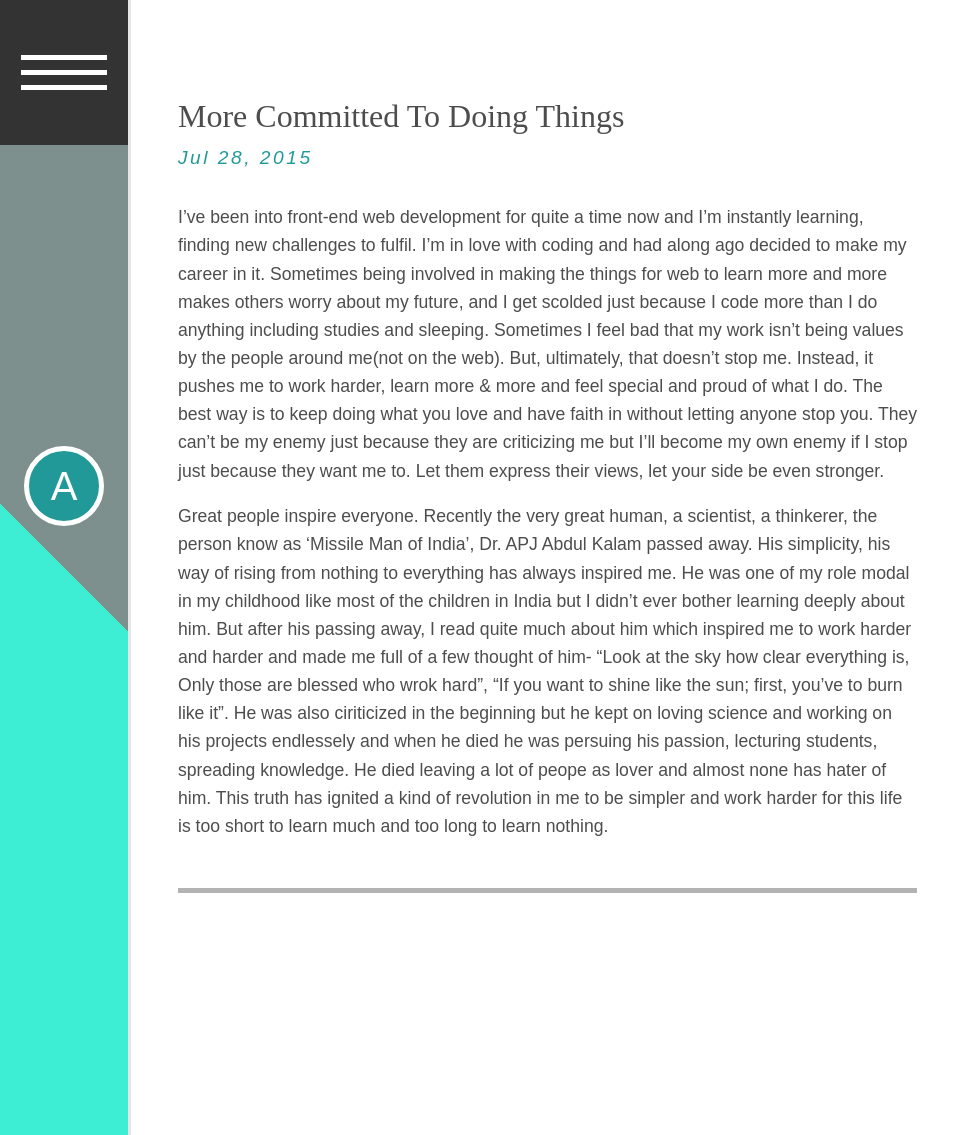
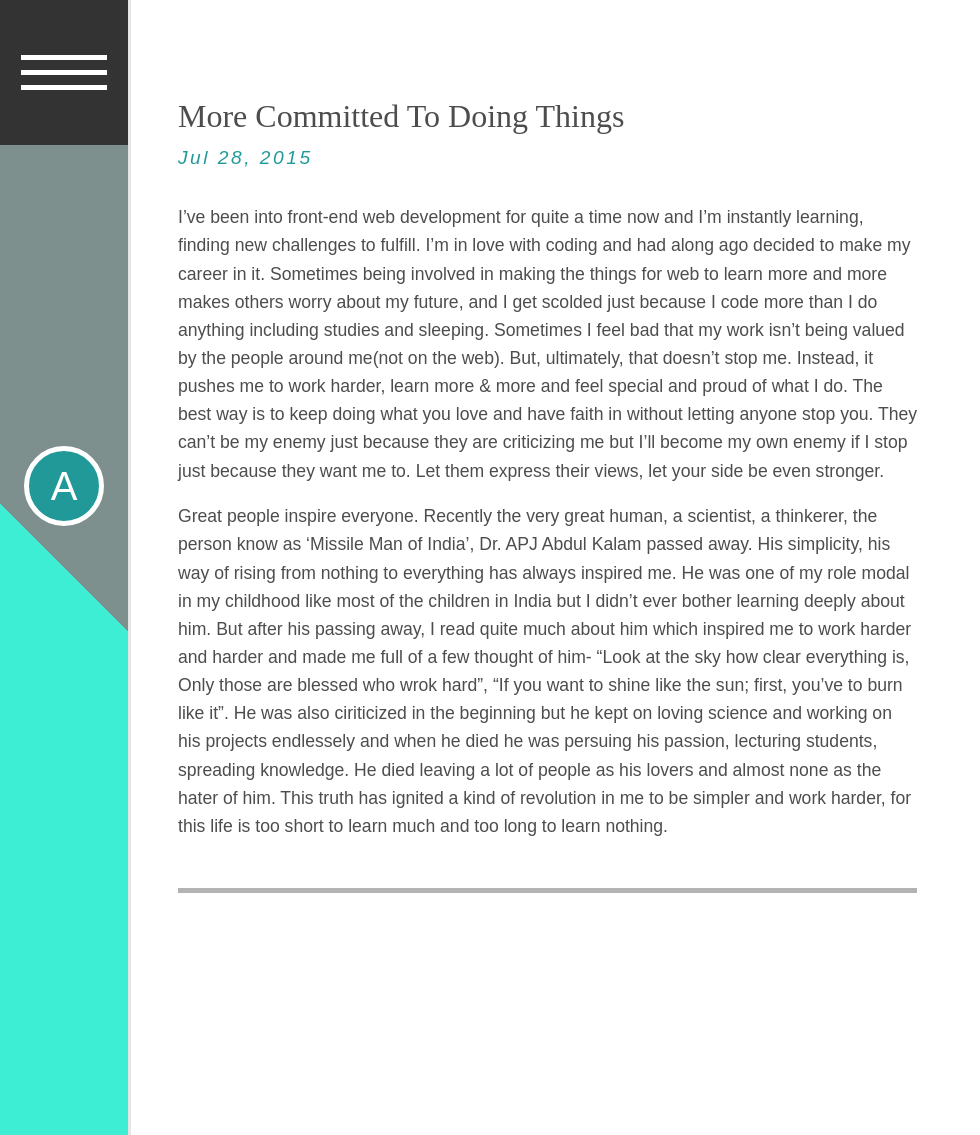
Before and after one commit to abhisack/abhisack.github.io, a Jekyll site: the page built from _posts/2015-07-28-more-commited.markdown, in a window 1280 px wide. Shown: the whole page, without its empty margins (0-980 px from the left). Built offline with Jekyll 4.4.1, drawn with Linux system fonts in a browser that asks for light colours; some web fonts are replaced; comment, search, counter and statistics services are not loaded.

Commit message:
edited on Nov 24 '15

```diff
--- a/_posts/2015-07-28-more-commited.markdown
+++ b/_posts/2015-07-28-more-commited.markdown
@@ -9,6 +9,6 @@ comments: true
 codepen: false
 ---
 
-I've been into front-end web development for quite a time now and I'm instantly learning, finding new challenges to fulfil. I'm in love with coding and had along ago decided to make my career in it. Sometimes being involved in making the things for web to learn more and more makes others worry about my future, and I get scolded just because I code more than I do anything including studies and sleeping. Sometimes I feel bad that my work isn't being values by the people around me(not on the web). But, ultimately, that doesn't stop me. Instead, it pushes me to work harder, learn more & more and feel special and proud of what I do. The best way is to keep doing what you love and have faith in without letting anyone stop you. They can't be my enemy just because they are criticizing me but I'll become my own enemy if I stop just because they want me to. Let them express their views, let your side be even stronger.
+I've been into front-end web development for quite a time now and I'm instantly learning, finding new challenges to fulfill. I'm in love with coding and had along ago decided to make my career in it. Sometimes being involved in making the things for web to learn more and more makes others worry about my future, and I get scolded just because I code more than I do anything including studies and sleeping. Sometimes I feel bad that my work isn't being valued by the people around me(not on the web). But, ultimately, that doesn't stop me. Instead, it pushes me to work harder, learn more & more and feel special and proud of what I do. The best way is to keep doing what you love and have faith in without letting anyone stop you. They can't be my enemy just because they are criticizing me but I'll become my own enemy if I stop just because they want me to. Let them express their views, let your side be even stronger.
 
-Great people inspire everyone. Recently the very great human, a scientist, a thinkerer, the person know as 'Missile Man of India', Dr. APJ Abdul Kalam passed away. His simplicity, his way of rising from nothing to everything has always inspired me. He was one of my role modal in my childhood like most of the children in India but I didn't ever bother learning deeply about him. But after his passing away, I read quite much about him which inspired me to work harder and harder and made me full of a few thought of him- "Look at the sky how clear everything is, Only those are blessed who wrok hard", "If you want to shine like the sun; first, you've to burn like it". He was also ciriticized in the beginning but he kept on loving science and working on his projects endlessely and when he died he was persuing his passion, lecturing students, spreading knowledge. He died leaving a lot of peope as lover and almost none has hater of him. This truth has ignited a kind of revolution in me to be simpler and work harder for this life is too short to learn much and too long to learn nothing.
+Great people inspire everyone. Recently the very great human, a scientist, a thinkerer, the person know as 'Missile Man of India', Dr. APJ Abdul Kalam passed away. His simplicity, his way of rising from nothing to everything has always inspired me. He was one of my role modal in my childhood like most of the children in India but I didn't ever bother learning deeply about him. But after his passing away, I read quite much about him which inspired me to work harder and harder and made me full of a few thought of him- "Look at the sky how clear everything is, Only those are blessed who wrok hard", "If you want to shine like the sun; first, you've to burn like it". He was also ciriticized in the beginning but he kept on loving science and working on his projects endlessely and when he died he was persuing his passion, lecturing students, spreading knowledge. He died leaving a lot of people as his lovers and almost none as the hater of him. This truth has ignited a kind of revolution in me to be simpler and work harder, for this life is too short to learn much and too long to learn nothing.
```
